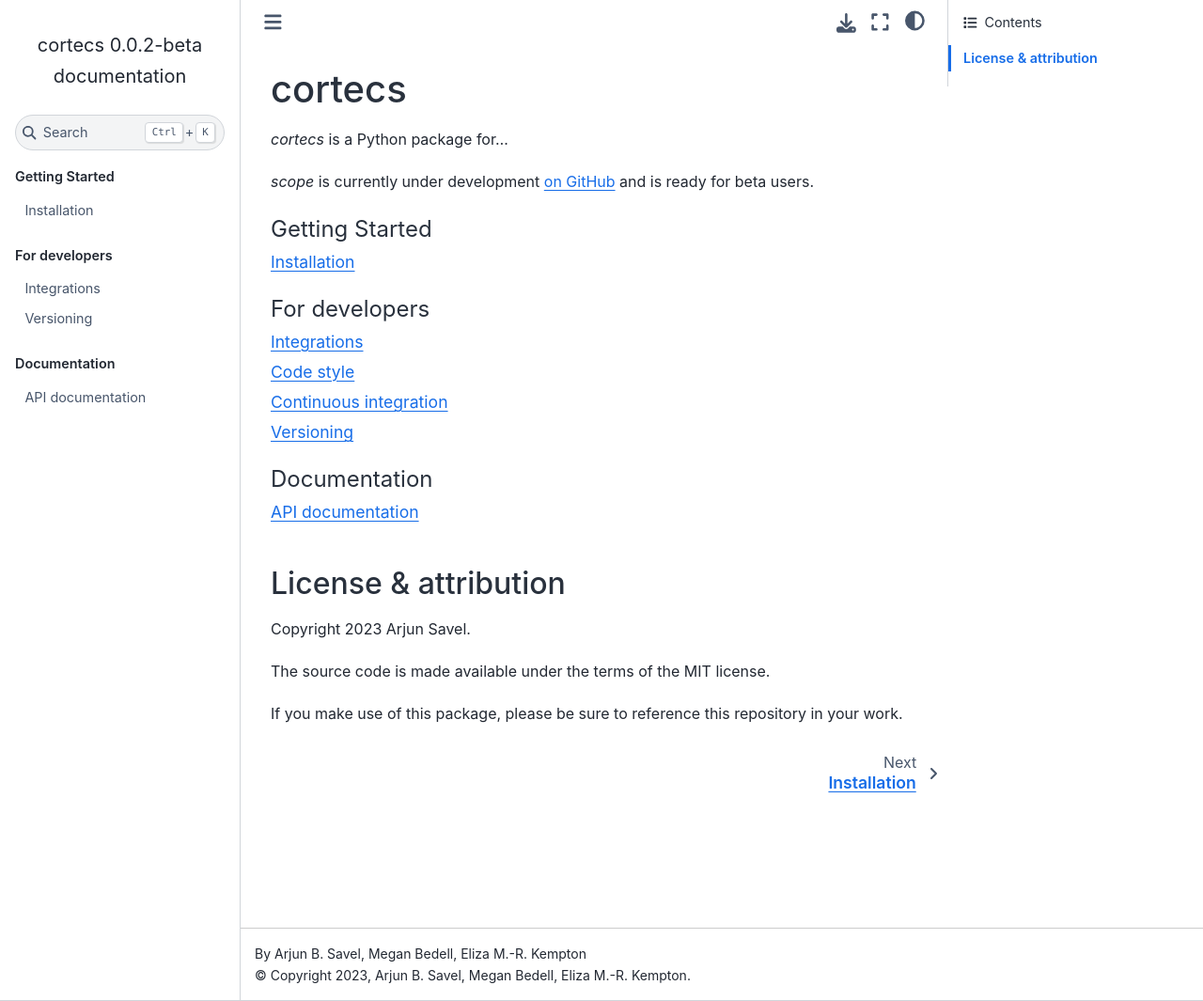
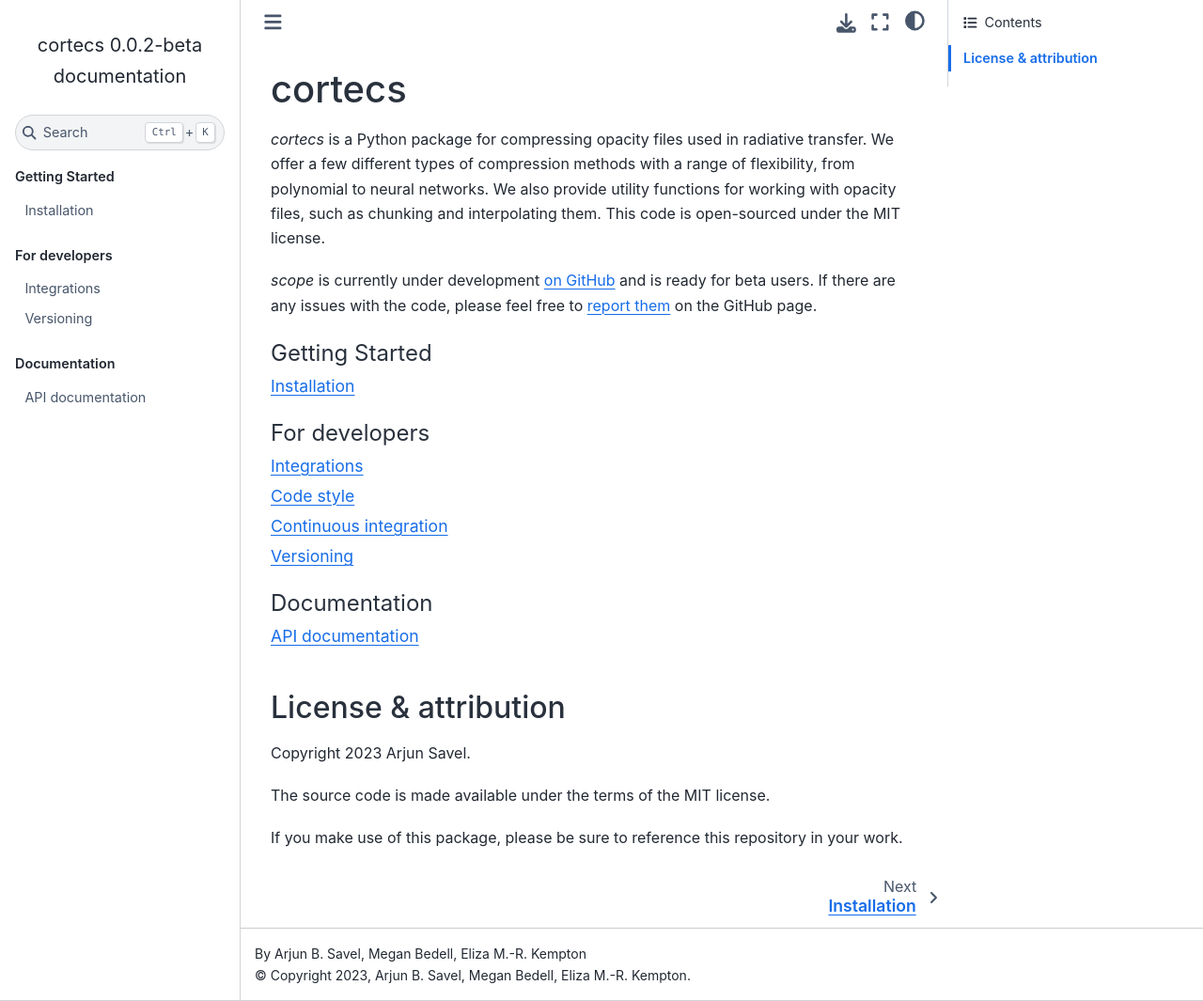
Before and after one commit to arjunsavel/cortecs, a Sphinx documentation site: the page built from docs/index.rst, in a window 1280 px wide and 1065 px high. Shown: the whole window at 94% size. Built offline with Sphinx 7.4.7 and the Sphinx Book theme 1.1.4, drawn with Linux system fonts in a browser that asks for light colours.

Commit message:
add full text to the index

```diff
--- a/docs/index.rst
+++ b/docs/index.rst
@@ -1,8 +1,13 @@
 cortecs
 ==================================
-*cortecs* is a Python package for...
+*cortecs* is a Python package for compressing opacity files used in radiative transfer. We offer a few different
+types of compression methods with a range of flexibility, from polynomial to neural networks. We also provide utility
+functions for working with opacity files, such as chunking and interpolating them. This code is open-sourced
+under the MIT license.
 
 *scope* is currently under development `on GitHub <https://github.com/arjunsavel/cortecs>`_ and is ready for beta users.
+If there are any issues with the code, please feel free to `report them <https://github.com/arjunsavel/cortecs/issues>`_
+on the GitHub page.
 
 
 
```
